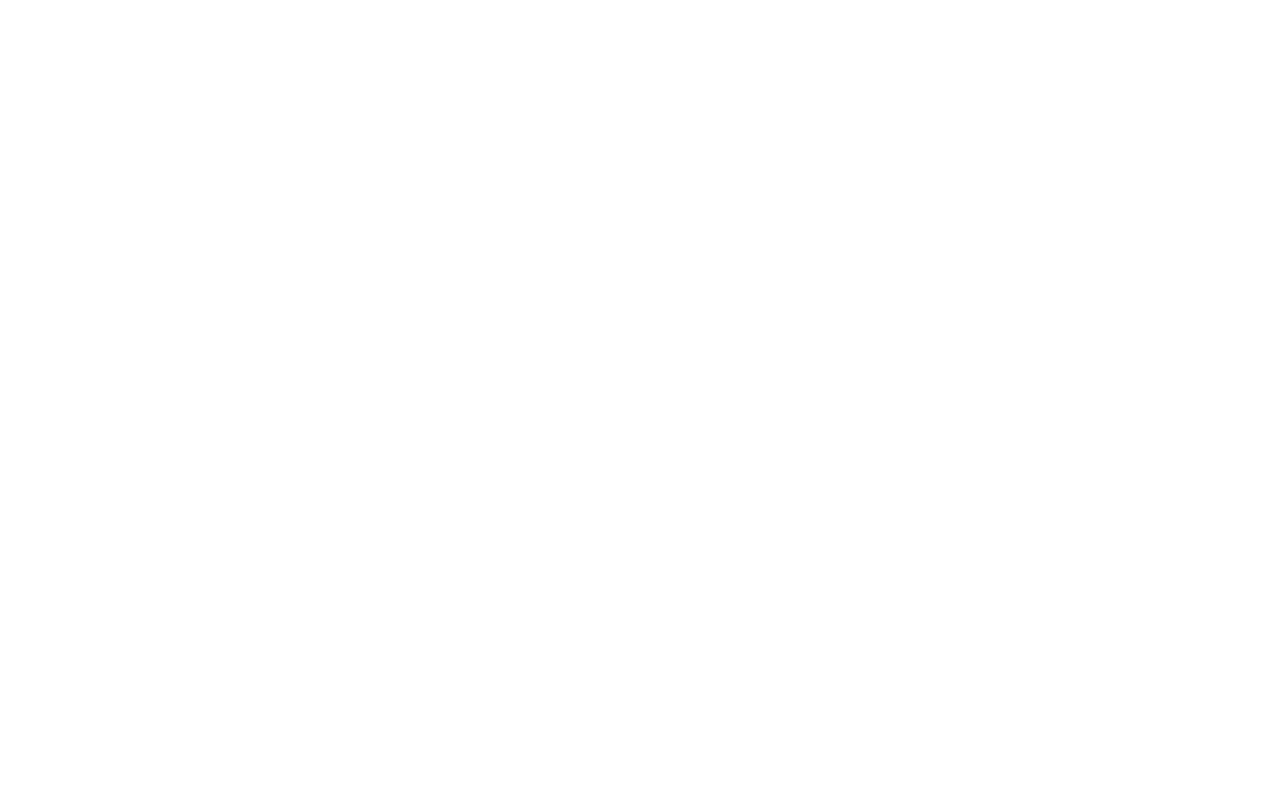
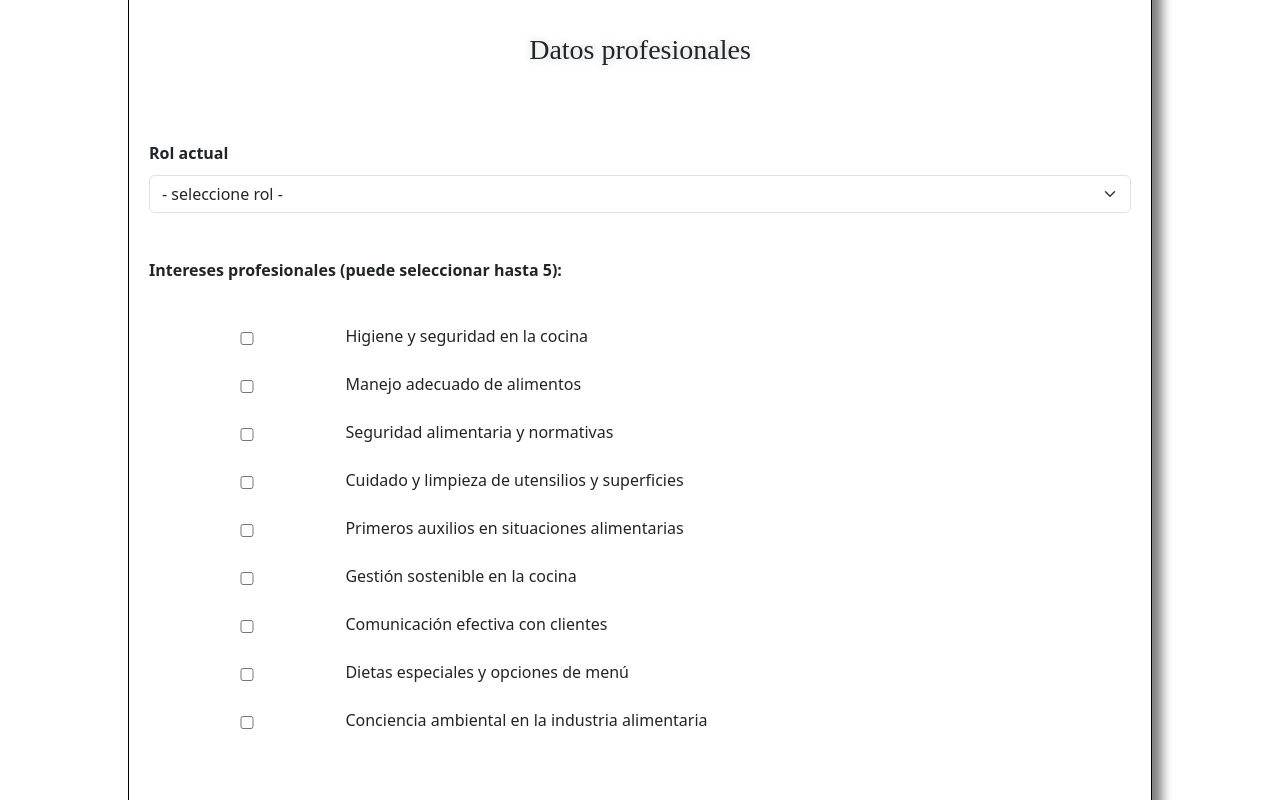
Before and after one commit to diegodelaFuenteCuraqueo/aramark_eva, a React (Create React App) app: page /register in a window 1280 px wide. Shown: the part 900-1700 px from the top of the page. Before the commit the page ends 800 px from the top, so only its background shows below. Built offline with nearby package versions, Linux system fonts and the light colour scheme; a web font is replaced by a local one.

Commit message:
register view

```diff
--- a/src/data.js
+++ b/src/data.js
@@ -1,4 +1,4 @@
-const quizQuestions = [
+export const quizQuestions = [
   {
     pregunta: "¿Cuáles son los factores que influyen en el desarrollo de bacterias en los alimentos?",
     alternativas: [
@@ -41,7 +41,7 @@ const quizQuestions = [
   }
 ]
 
-const roles = [
+export const roles = [
   "Chef o Cocinero",
   "Ayudante de Cocina",
   "Panadero",
@@ -62,9 +62,39 @@ const roles = [
   "Nutricionista o Dietista",
   "Especialista en Seguridad Alimentaria",
   "Empleado de Servicio Rápido o Fast Food"
-];
+]
 
-export default {
-  roles,
-  quizQuestions
-}
+export const cursosSeguridadAlimentaria = [
+  { reconocimiento: "Reconocimiento de Higiene", curso: "Higiene personal y lavado de manos" },
+  { reconocimiento: "Reconocimiento de Higiene", curso: "Manipulación segura de alimentos" },
+  { reconocimiento: "Reconocimiento de Higiene", curso: "Control de temperaturas (cocción, enfriamiento, almacenamiento)" },
+  { reconocimiento: "Reconocimiento de Higiene", curso: "Prevención de la contaminación cruzada" },
+  { reconocimiento: "Reconocimiento de Salud", curso: "Limpieza y saneamiento de utensilios y superficies" },
+  { reconocimiento: "Reconocimiento de Salud", curso: "Almacenamiento adecuado de alimentos" },
+  { reconocimiento: "Reconocimiento de Salud", curso: "Identificación y manejo de alérgenos alimentarios" },
+  { reconocimiento: "Reconocimiento de Salud", curso: "Procedimientos de seguridad en la cocina" },
+  { reconocimiento: "Reconocimiento de Manipulacion de Alimentos", curso: "Normativas de salud y seguridad alimentaria" },
+  { reconocimiento: "Reconocimiento de Manipulacion de Alimentos", curso: "Primeros auxilios y manejo de emergencias alimentarias" },
+  { reconocimiento: "Reconocimiento de Manipulacion de Alimentos", curso: "Rotación de alimentos y manejo de fechas de caducidad" },
+  { reconocimiento: "Reconocimiento de Manipulacion de Alimentos", curso: "Técnicas de cocción y preparación de alimentos" },
+  { reconocimiento: "Reconocimiento de Manipulacion de Alimentos", curso: "Uso y mantenimiento de equipos de cocina" },
+  { reconocimiento: "Reconocimiento de Manipulacion de Alimentos", curso: "Gestión de residuos y reciclaje en la cocina" },
+  { reconocimiento: "Reconocimiento de Atencion al Cliente", curso: "Comunicación efectiva y servicio al cliente" },
+  { reconocimiento: "Reconocimiento de Atencion al Cliente", curso: "Normas de etiquetado y presentación de alimentos" },
+  { reconocimiento: "Reconocimiento de Atencion al Cliente", curso: "Manejo de quejas y situaciones difíciles con clientes" },
+  { reconocimiento: "Reconocimiento de Atencion al Cliente", curso: "Conocimiento de dietas especiales y opciones de menú (vegano, sin gluten, etc.)" },
+  { reconocimiento: "Reconocimiento de Atencion al Cliente", curso: "Legislación local e internacional sobre seguridad alimentaria" },
+  { reconocimiento: "Reconocimiento de Atencion al Cliente", curso: "Conciencia ambiental y sostenibilidad en la industria alimentaria" }
+]
+
+export const temasDeInteres = [
+  "Higiene y seguridad en la cocina",
+  "Manejo adecuado de alimentos",
+  "Seguridad alimentaria y normativas",
+  "Cuidado y limpieza de utensilios y superficies",
+  "Primeros auxilios en situaciones alimentarias",
+  "Gestión sostenible en la cocina",
+  "Comunicación efectiva con clientes",
+  "Dietas especiales y opciones de menú",
+  "Conciencia ambiental en la industria alimentaria"
+]
--- a/src/views/quiz/QuizComponent.js
+++ b/src/views/quiz/QuizComponent.js
@@ -2,7 +2,7 @@ import React from 'react'
 import './styles.css'
 import QuizCard from './components/QuizCard.jsx'
 import { useNavigate } from 'react-router-dom'
-import quizQuestions from '../../data.js'
+import { quizQuestions } from '../../data.js'
 
 function QuizComponent() {
   const navigate = useNavigate()
--- a/src/views/register/RegisterComponent.js
+++ b/src/views/register/RegisterComponent.js
@@ -1,8 +1,26 @@
-import React from "react"
+import React, { useState } from 'react';
 import './styles.css'
 import '../../App.css'
+import { roles, temasDeInteres } from '../../data.js'
 
 function RegisterComponent() {
+  const [selectedItems, setSelectedItems] = useState([]);
+
+  const handleCheckboxChange = (event) => {
+    if (event.target.checked && selectedItems.length === 5) {
+      event.preventDefault()
+      return;
+    }
+
+    setSelectedItems(prevItems => {
+      if (event.target.checked) {
+        return [...prevItems, event.target.value]
+      } else {
+        return prevItems.filter(item => item !== event.target.value)
+      }
+    })
+  }
+
   return (
     <div className="fade-in login-container d-flex justify-content-center">
       <div className="title-container">
@@ -12,6 +30,10 @@ function RegisterComponent() {
       <form>
 
         <div className="register-container">
+          <div className="register-element">
+            <h3 className="text-center">Datos de personales</h3>
+          </div>
+
           <div className="register-element">
             <label htmlFor="username">Nombre de usuario</label>
             <input type="text" id="username" className="form-control" placeholder="Ingrese su nombre de usuario" />
@@ -34,7 +56,42 @@ function RegisterComponent() {
 
           <hr></hr>
 
-          <div className="register-element register-btn shadow">
+          <div className="register-element">
+            <h3 className="text-center">Datos profesionales</h3>
+          </div>
+
+          <div className="register-element">
+            <label htmlFor="role">Rol actual</label>
+            <select id="role" className="form-select">
+              <option value={''} key={0}>{' - seleccione rol - '}</option>
+              {
+                roles.map((role, index) => <option value={role} key={index+1}>{role}</option>)
+              }
+            </select>
+          </div>
+
+          <div className="register-element">
+            <label htmlFor="intereses-profesionales">Intereses profesionales (puede seleccionar hasta 5):</label>
+            <div className='intereses-profesionales' id='intereses-profesionales'>
+              {
+                temasDeInteres.map((tema, index) => (
+                  <div className='tema-box' key={index}>
+                    <input
+                      className='temas-input'
+                      type="checkbox"
+                      id={`checkbox-${index}`}
+                      value={tema}
+                      onChange={handleCheckboxChange}
+                      checked={selectedItems.includes(tema)}
+                    />
+                    <label htmlFor={`checkbox-${index}`}>{tema}</label>
+                  </div>
+                ))
+              }
+            </div>
+          </div>
+
+          <div className="register-element register-btn">
             <button className="btn btn-primary">Registrarse</button>
           </div>
         </div>
--- a/src/views/register/styles.css
+++ b/src/views/register/styles.css
@@ -2,6 +2,7 @@
   display: flex;
   width: 80%;
   margin: auto auto;
+  margin-bottom: 50px;
   flex-direction: column;
   flex-wrap: nowrap;
   padding: 20px 20px;
@@ -10,9 +11,35 @@
 }
 
 .register-element {
+  margin-top: 15px;
+  margin-bottom: 15px;
+  width: 100%;
+}
+
+.register-element > label {
+  font-weight: bold;
+  margin-bottom: 10px;
+  margin-top: 15px;
+}
+
+.intereses-profesionales {
   margin-top: 20px;
   margin-bottom: 15px;
   width: 100%;
+}
+
+.tema-box {
+  display: flex;
+  flex-wrap: nowrap;
+  flex-direction: row;
+  justify-content: flex-start;
+  align-items: center;
+}
+
+.temas-input {
+  margin-top: 20px;
+  margin-bottom: 15px;
+  width: 20%;
 }
 
 .register-btn {
@@ -23,8 +50,14 @@
   width: 80%;
 }
 
+hr {
+  margin-top: 60px !important;
+}
+
 .register-btn > button {
   width: 100%;
+  margin-top: 50px;
+  margin-bottom: 30px;
   background-color: rgb(3, 32, 52) !important;
 }
 
```
